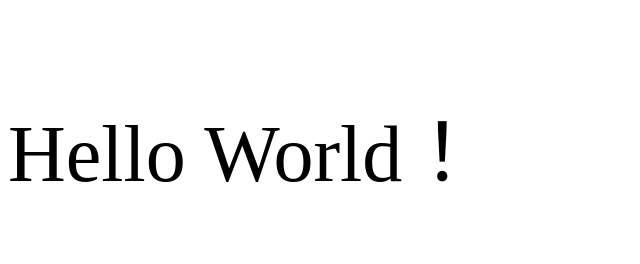
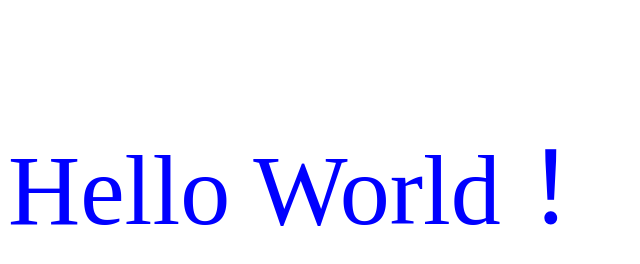
Before and after one commit to gnblao/gnblao.github.io, a plain HTML site: page index.html in a window 1280 px wide. Shown: the whole page, without its empty margins (0-640 px from the left). Drawn offline with Linux system fonts and the light colour scheme.

Commit message:
Update index.html

```diff
--- a/index.html
+++ b/index.html
@@ -1,4 +1 @@
-
-<body style="text-align:center;">
-  <p style="position: absolute; top: 50% margin-top: -40px; font-size: 80px; text-align: center" color="blue">Hello World！</p>
-</body>
+<p style="position: absolute; top: 50% margin-top: -80px; font-size: 100px; text-align:center; color:blue">Hello World！</p>
```
